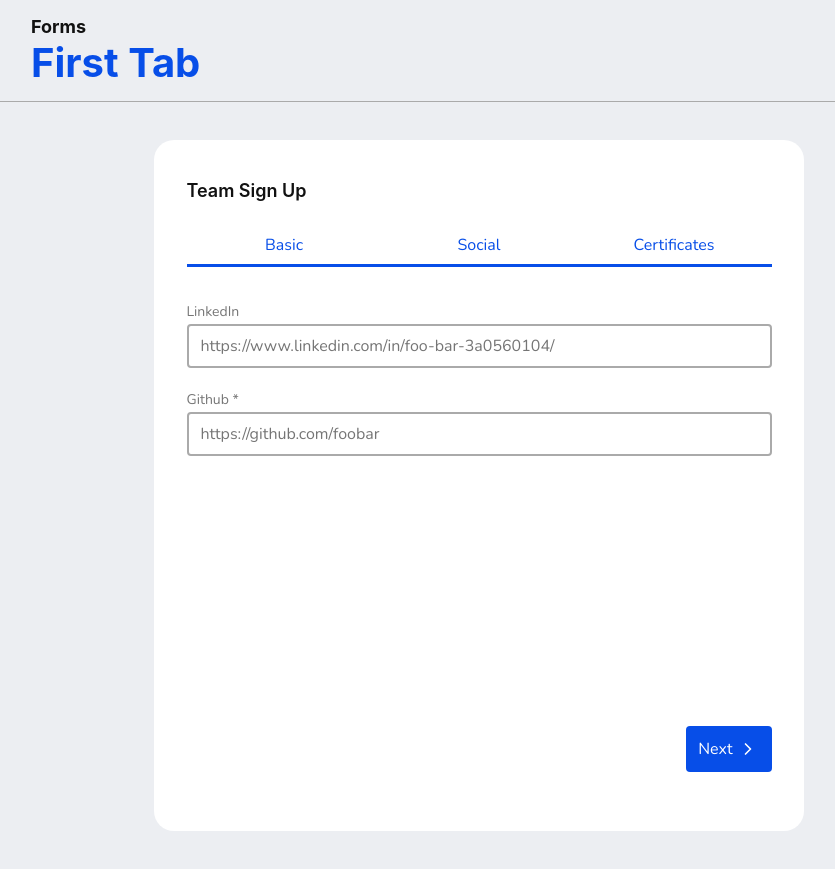
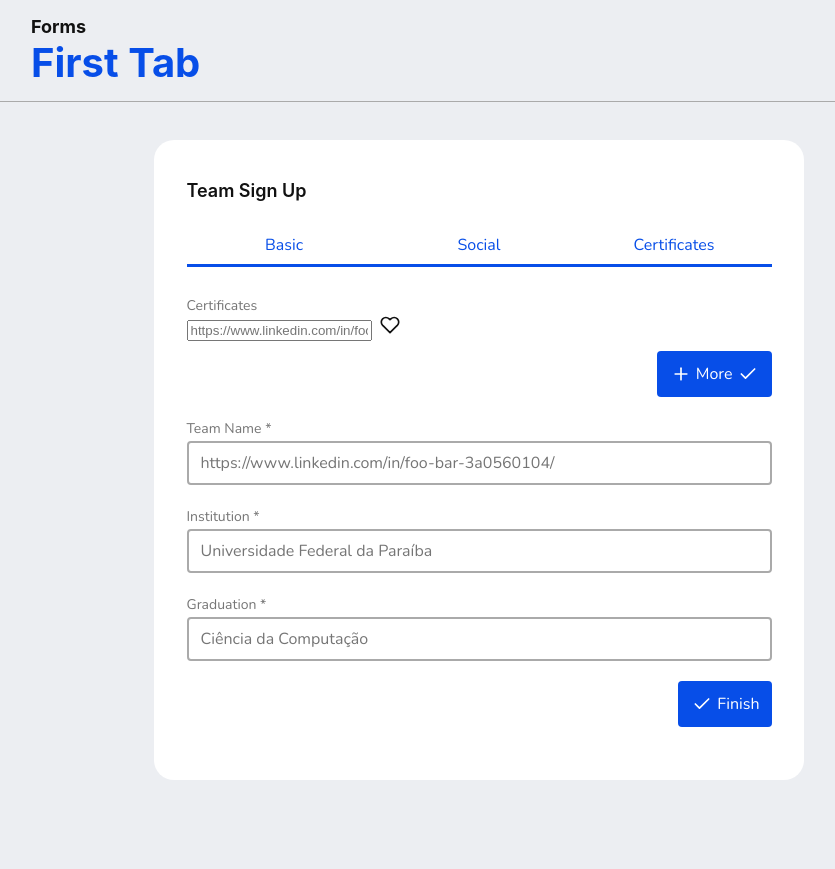
Before and after one commit to Albaax/react-form-project, a React (Create React App) app: page / in a window 1280 px wide. Shown: the whole page, without its empty margins (161-996 px from the left). After the commit the page ends 818 px from the top, so only its background shows below. Built offline with nearby package versions, Linux system fonts and the light colour scheme.

Commit message:
feat: add third tab component

```diff
--- a/src/Components/FormContainer/index.js
+++ b/src/Components/FormContainer/index.js
@@ -5,6 +5,7 @@ import '../Buttons/Buttons.css';
 import FirstTab from '../Tabs/FirstTab';
 import TabNavigation from '../TabNavigation';
 import SecondTab from '../Tabs/SecondTab';
+import ThirdTab from '../Tabs/ThirdTab';
 
 const FormContainer = () => {
     const tabs = ['Basic', 'Social', 'Certificates'];
@@ -12,10 +13,11 @@ const FormContainer = () => {
         active1: true,
         active2: false,
         active3: false});
-    const [currentStep, setCurrentStep] = useState(1);
+    const [currentStep, setCurrentStep] = useState(2);
     const forms = [
         <FirstTab />,
-        <SecondTab />
+        <SecondTab />,
+        <ThirdTab />
     ];
     const nextStep = () => {
         setCurrentStep(currentStep + 1);
```
